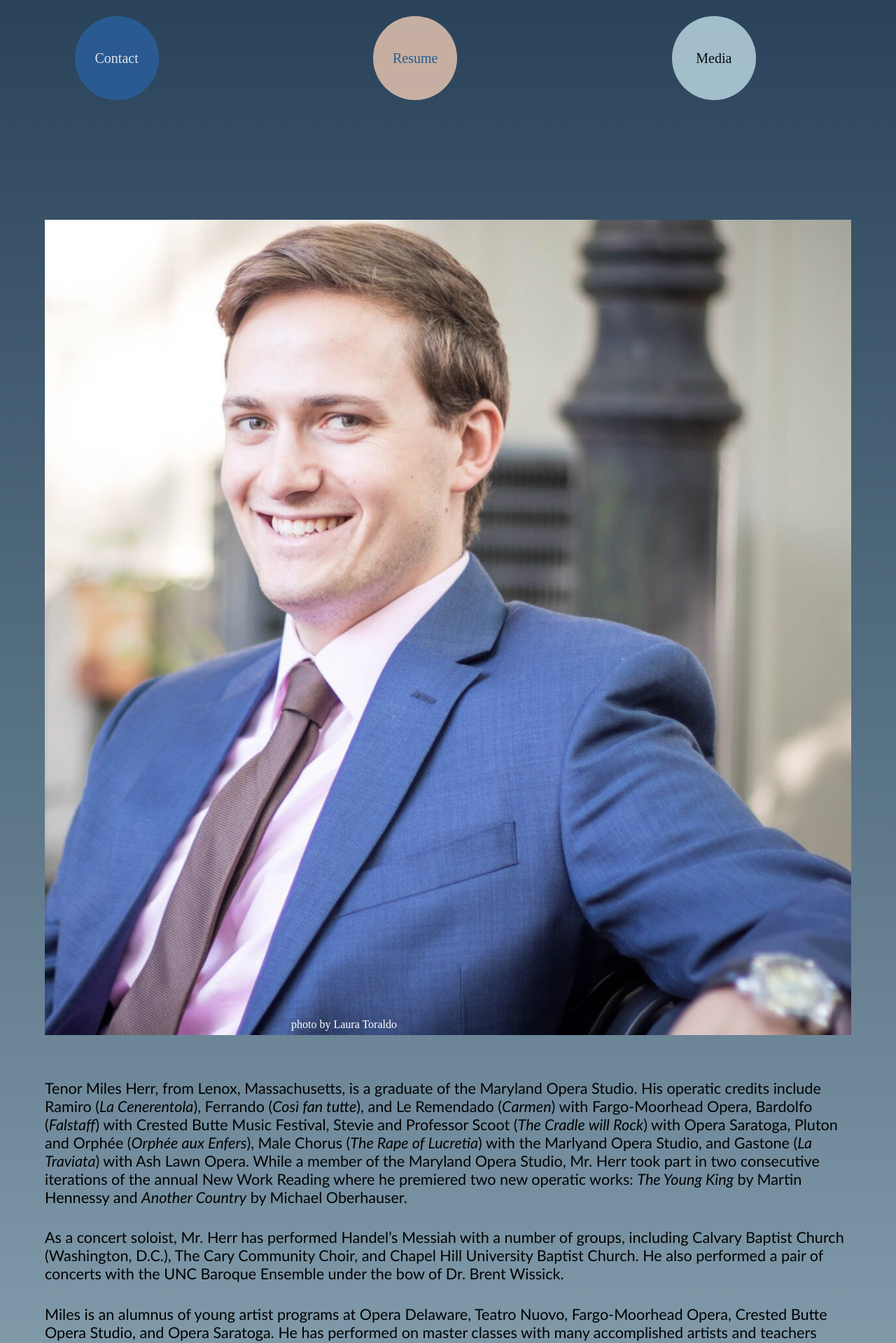
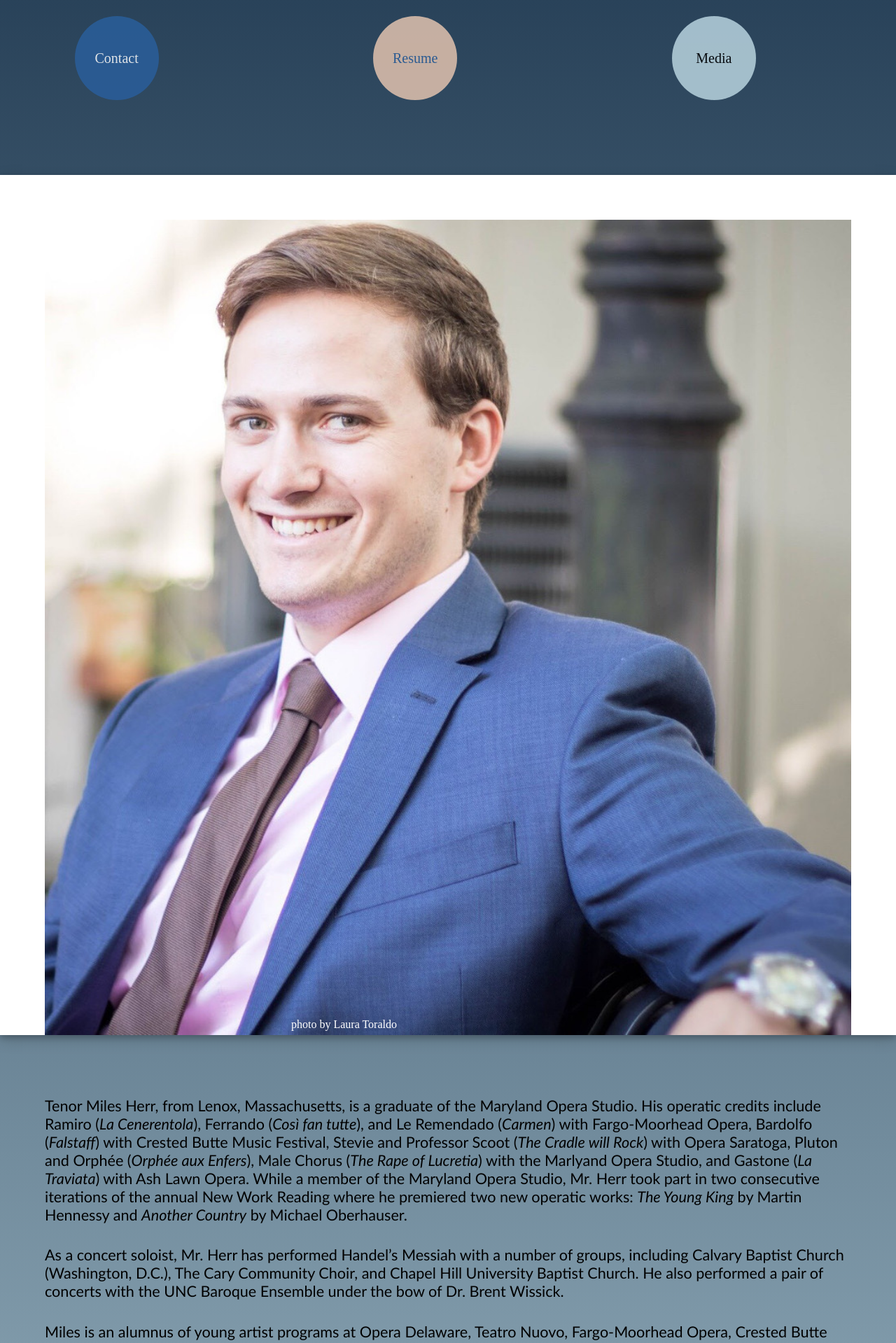
Before and after one commit to leemlb06pmi/leemlb06pmi.github.io, a Jekyll site: the page built from index.html, in a window 1280 px wide. Shown: the part 702-2621 px from the top of the page at 70% size. Built offline with Jekyll 4.4.1, drawn with Linux system fonts in a browser that asks for light colours.

Commit message:
Update index.html

```diff
--- a/index.html
+++ b/index.html
@@ -23,8 +23,10 @@ title: Miles Herr, Tenor
 		</div>
 		<div class = "column left">
 			<div class="picContain">
-				<img class="home" src="https://leemlb06pmi.github.io/photos/Headshot.jpg" alt="Headshot">
-				<div class="bottomCenterHead">photo by Laura Toraldo</div>
+				<div class="shadowBox">
+					<img class="home" src="https://leemlb06pmi.github.io/photos/Headshot.jpg" alt="Headshot">
+					<div class="bottomCenterHead">photo by Laura Toraldo</div>
+				</div>
 			</div>
 		</div>
 	</div>
```
